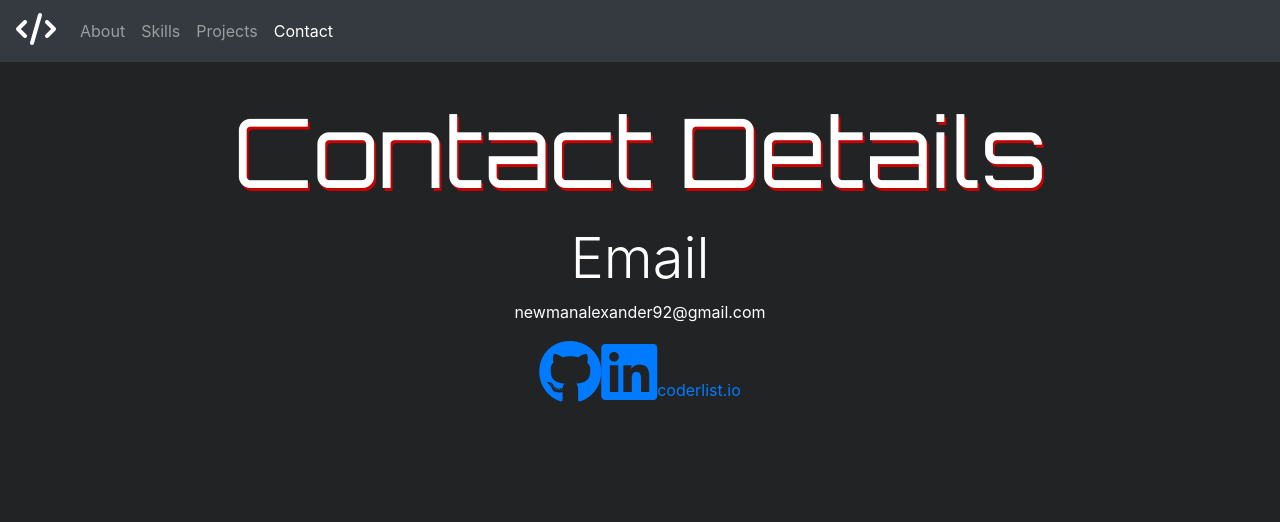
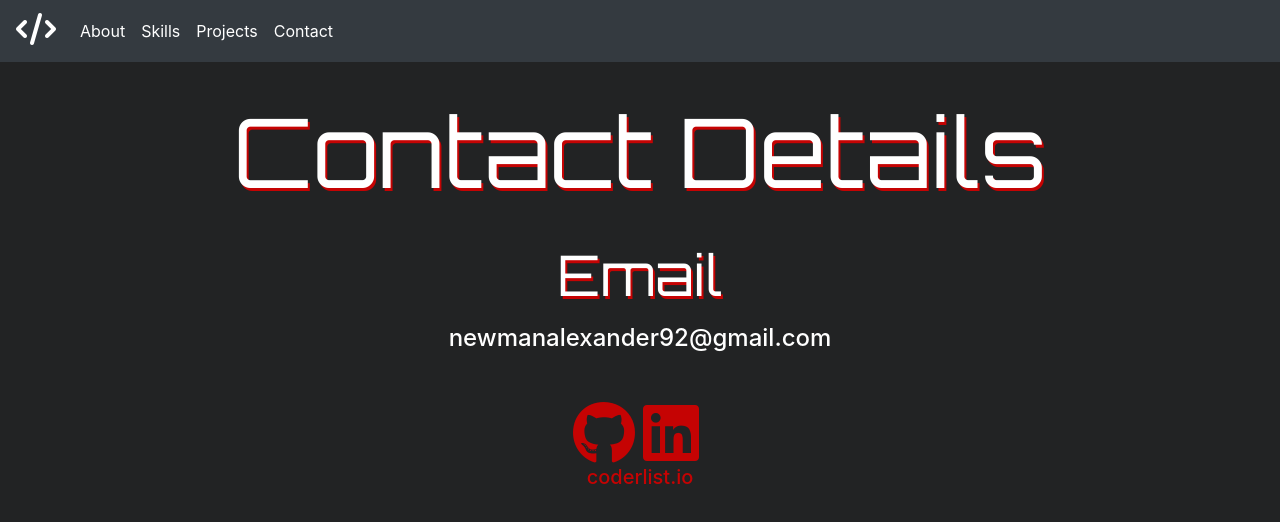
Before and after one commit to asdrmada/portfolio, a React (Create React App) app: page /contact in a window 1280 px wide. Shown: the top 522 px of the page. Built offline with nearby package versions, Linux system fonts and the light colour scheme; a web font is replaced by a local one.

Commit message:
All sections complete, perfecting styles

```diff
--- a/src/App.css
+++ b/src/App.css
@@ -15,3 +15,28 @@ body {
   margin-left: 0.5rem;
   size: 2.0rem;
 }
+
+a {
+  transition: color 0.5s ease;
+  color: #c50303;
+}
+
+a:hover {
+  color: #960202;
+}
+
+/* change the brand and text color */
+.navbar-custom .navbar-brand,
+.navbar-custom .navbar-text {
+  color: #c50303;
+}
+/* change the link color */
+.navbar-custom .navbar-nav .nav-link {
+  color: #c50303;
+}
+/* change the color of active or hovered links */
+.navbar-custom .nav-item.active .nav-link,
+.navbar-custom .nav-item:focus .nav-link,
+.navbar-custom .nav-item:hover .nav-link {
+  color: #960202;
+}
--- a/src/comps/About.css
+++ b/src/comps/About.css
@@ -3,3 +3,7 @@
     font-family: Orbitron;
     text-shadow: #c50303 2px 3px;
  }
+
+ p {
+     font-weight: bold;
+ }
--- a/src/comps/About.js
+++ b/src/comps/About.js
@@ -4,7 +4,17 @@ export class About extends Component {
     render() {
         return (
             <div>
-                <h1 className='display-1 title'>About Page</h1>
+                <h1 className='display-1 title'>About</h1>
+
+                <p className='lead'>An aspiring web/software developer, I am an individual who can provide creative and efficiant
+                   solutions too meet the needs of your Projects, Team and Business. Self Motivated and
+                   passionate I pursue everything from new projects and learning new technoglies with the
+                   utmost enthusiasm</p>
+
+                <p className='lead'>I Mainly develop using a primarily JS based stack (ReactJS on the end with Node, Mongo and
+                   the Express framework on the back but I am however more than willing too learn any and all
+                   technologies neccesary for the task at hand
+                </p>
             </div>
         )
     }
--- a/src/comps/Contact.css
+++ b/src/comps/Contact.css
@@ -7,3 +7,15 @@
  i {
      font-size: 2.5rem;
  }
+
+ .contacts i {
+    padding-right: 0.5rem;
+ }
+
+ a .fa {
+    color: #c50303
+  }
+
+  .email {
+     margin-bottom: 3em;
+  }
--- a/src/comps/Contact.js
+++ b/src/comps/Contact.js
@@ -1,19 +1,22 @@
 import React, { Component } from 'react'
+import './Contact.css'
 
 export class Contact extends Component {
     render() {
         return (
-            <div>
+            <div className='contacts'>
                 <h1 className='display-1 title'>Contact Details</h1>
 
-                <h4 className='display-4'>Email</h4>
-                <p>newmanalexander92@gmail.com</p>
+                <div className='email'>
+                    <h4 className='display-4 title'>Email</h4>
+                    <h4>newmanalexander92@gmail.com</h4>
+                </div>
 
-                <a href='https://github.com/asdrmada'><i class="fab fa-4x fa-github"></i></a>
+                <a href='https://github.com/asdrmada'><i class="fab fa-4x fa-github contact-links"></i></a>
 
-                <a href='https://www.linkedin.com/in/alexander-newman-a63572182/'><i class="fab fa-4x fa-linkedin"></i></a>
+                <a href='https://www.linkedin.com/in/alexander-newman-a63572182/'><i class="fab fa-4x fa-linkedin contact-links"></i></a>
 
-                <a className='display-6' href='coderlist.io/profile/asdrmada'>coderlist.io</a>
+                <a className='display-6' href='coderlist.io/profile/asdrmada'><h5>coderlist.io</h5></a>
             </div>
         )
     }
--- a/src/comps/Navbar.css
+++ b/src/comps/Navbar.css
@@ -1,11 +1,19 @@
-.navbar {
-    background: #c50303;
-}
-
-.navbar-nav {
-    text-align: center;
-}
-
 i {
     font-size: 2rem;
 }
+
+/* change the brand and text color */
+.navbar-custom .navbar-brand,
+.navbar-custom .navbar-text {
+  color: #c50303;
+}
+/* change the link color */
+.navbar-custom .navbar-nav .nav-link {
+  color: #c50303;
+}
+/* change the color of active or hovered links */
+.navbar-custom .nav-item.active .nav-link,
+.navbar-custom .nav-item:focus .nav-link,
+.navbar-custom .nav-item:hover .nav-link {
+  color: #960202;
+}
--- a/src/comps/Navbar.js
+++ b/src/comps/Navbar.js
@@ -21,10 +21,18 @@ export class Navbar extends Component {
                 </button>
                 <div className='collapse navbar-collapse' id='navbarNav'>
                     <ul className='navbar-nav'>
+                      <li class=".nav-link nav-item active">
                         <NavLink to='/about' className='nav-link'>About</NavLink>
+                      </li>
+                      <li class=".nav-link nav-item active">
                         <NavLink to='/skills' className='nav-link'>Skills</NavLink>
+                      </li>
+                      <li class=".nav-link nav-item active">
                         <NavLink to='/projects' className='nav-link'>Projects</NavLink>
+                      </li>
+                      <li class=".nav-link nav-item active">
                         <NavLink to='/contact' className='nav-link'>Contact</NavLink>
+                      </li>
                     </ul>
                 </div>
               </nav>
--- a/src/comps/Projects.css
+++ b/src/comps/Projects.css
@@ -18,4 +18,10 @@ img {
 
 .project{
     margin-bottom: 2rem;
+    align-content: center;
 }
+
+.links {
+    display: inline-block;
+    margin-top: 1rem;
+}
--- a/src/comps/Projects.js
+++ b/src/comps/Projects.js
@@ -7,15 +7,23 @@ export class Projects extends Component {
     render() {
         return (
             <div>
-                <h1 className='display-1 title'>Projects List</h1>
+                <h1 className='display-1 title'>Projects</h1>
                 <div className='project'>
                   <h3 className='display-3'>Tap Timer</h3>
                   <img src={ timerScreenshot } alt='Tap Timer Screenshot'></img>
+                  <div className='links'>
+                   <a href='https://lit-refuge-58849.herokuapp.com/'><button type='button' class='btn btn-outline-danger' value=''>View Project</button></a>
+                   <a href='https://github.com/asdrmada/tap-timer'><button type='button' class='btn btn-outline-danger' value=''>View Repository</button></a>
+                  </div>
                 </div>
 
                 <div className='project'>
                   <h3 className='display-3'>Alex's Bizarre Coding Adventure</h3>
-                  <img src={ blogScreenshot } alt='Tap Timer Screenshot'></img>
+                  <img src={ blogScreenshot } alt='ABCA Screenshot'></img>
+                  <div className='links'>
+                   <a href='https://quiet-waters-27315.herokuapp.com/blogs/1/'><button type='button' class='btn btn-outline-danger' value=''>View Project</button></a>
+                   <a href='https://github.com/asdrmada/ABCAsource'><button type='button' class='btn btn-outline-danger' value=''>View Repository</button></a>
+                  </div>
                 </div>
 
             </div>
```
